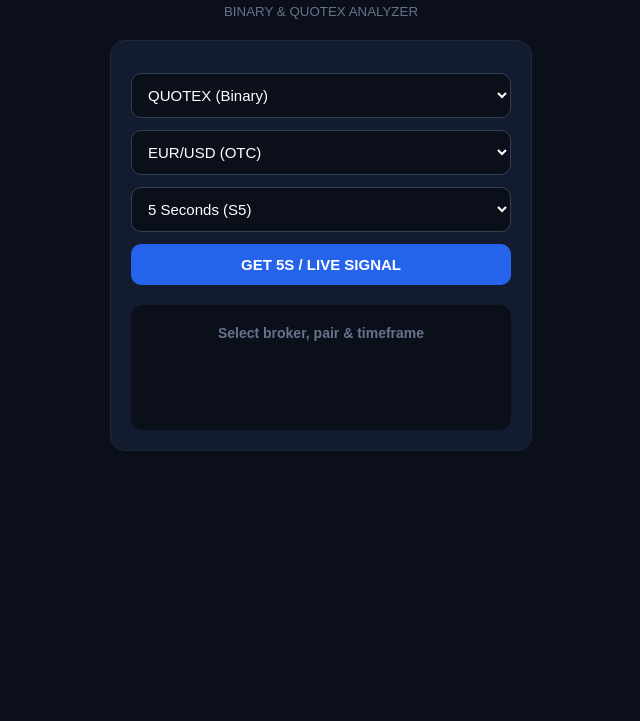
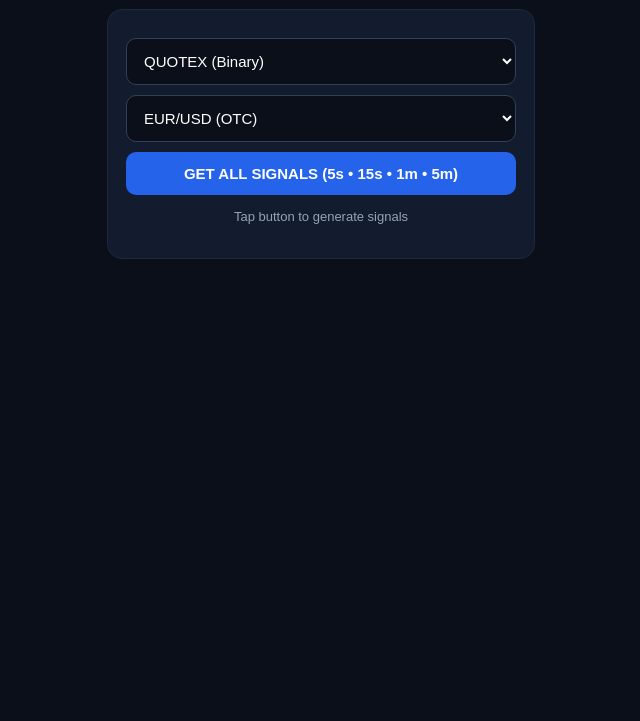
Before and after one commit to fssff224-svg/vision-bot, a plain HTML site: page index.html in a window 1280 px wide. Shown: the part 79-800 px from the top of the page, without its empty margins (319-959 px from the left). Drawn offline with Linux system fonts and the light colour scheme.

Commit message:
Update index.html

```diff
--- a/index.html
+++ b/index.html
@@ -2,20 +2,24 @@
 <html>
 <head>
 <meta name="viewport" content="width=device-width, initial-scale=1.0">
-<title>Quotex Vision Signal Pro</title>
+<title>Vision Signal Pro</title>
 <style>
-body{background:#0b0f19;color:#fff;font-family:sans-serif;text-align:center;padding:20px}
-.box{background:#131b2e;border:1px solid #1e293b;border-radius:15px;padding:20px;max-width:380px;margin:20px auto}
-h2{color:#38bdf8;margin-bottom:5px}
-select,button{width:100%;padding:12px;margin-top:12px;border-radius:10px;border:1px solid #334155;font-size:15px}
+body{background:#0b0f19;color:#fff;font-family:sans-serif;text-align:center;padding:15px}
+.box{background:#131b2e;border:1px solid #1e293b;border-radius:15px;padding:18px;max-width:390px;margin:15px auto}
+h2{color:#38bdf8;margin:0 0 4px}
+select,button{width:100%;padding:13px;margin-top:10px;border-radius:10px;border:1px solid #334155;font-size:15px}
 select{background:#0b0f19;color:#fff}
-button{background:#2563eb;color:#fff;font-weight:bold;border:none}
-#res{margin-top:20px;padding:20px;background:#0b0f19;border-radius:12px;min-height:85px;font-size:22px;font-weight:bold}
+button{background:#2563eb;color:#fff;font-weight:bold;border:none;cursor:pointer}
+.grid{display:grid;grid-template-columns:1fr 1fr;gap:10px;margin-top:16px}
+.card{background:#0b0f19;border:1px solid #1e293b;border-radius:12px;padding:12px}
+.tf{font-size:11px;color:#94a3b8;margin-bottom:4px}
+.sig{font-size:16px;font-weight:bold}
+.acc{font-size:11px;color:#64748b;margin-top:3px}
 </style>
 </head>
 <body>
 <h2>VISION SIGNAL PRO</h2>
-<small style="color:#64748b">BINARY & QUOTEX ANALYZER</small>
+<small style="color:#64748b">QUOTEX & BINARY ANALYZER</small>
 <div class="box">
 <select id="broker">
 <option>QUOTEX (Binary)</option>
@@ -30,48 +34,37 @@ button{background:#2563eb;color:#fff;font-weight:bold;border:none}
 <option value="USDINR-OTC">USD/INR (OTC)</option>
 <option value="USDBRL-OTC">USD/BRL (OTC)</option>
 <option value="USDPKR-OTC">USD/PKR (OTC)</option>
-<option value="NZDCAD-OTC">NZD/CAD (OTC)</option>
 <option value="XAUUSD">XAU/USD (Gold)</option>
 <option value="BTCUSDT">BTC/USDT (Live Crypto)</option>
 <option value="ETHUSDT">ETH/USDT (Live Crypto)</option>
 </select>
-<select id="tf">
-<option>5 Seconds (S5)</option>
-<option>10 Seconds (S10)</option>
-<option>15 Seconds (S15)</option>
-<option>30 Seconds (S30)</option>
-<option>1 Minute (M1)</option>
-<option>5 Minutes (M5)</option>
-</select>
-<button onclick="go()">GET 5S / LIVE SIGNAL</button>
-<div id="res" style="color:#64748b;font-size:14px">Select broker, pair & timeframe</div>
+<button type="button" onclick="runSignal()">GET ALL SIGNALS (5s • 15s • 1m • 5m)</button>
+<div id="status" style="margin-top:14px;font-size:13px;color:#94a3b8">Tap button to generate signals</div>
+<div class="grid" id="grid"></div>
 </div>
 <script>
-async function go(){
-  let br=document.getElementById('broker').value;
-  let p=document.getElementById('pair').value;
-  let tf=document.getElementById('tf').value;
-  let r=document.getElementById('res');
-  r.style.color='#38bdf8'; r.style.fontSize='15px';
-  r.innerHTML='Scanning '+br+' ('+tf+')...';
-  try{
-    if(p.endsWith('USDT')){
-      let a=await fetch('https:'+String.fromCharCode(47,47)+'://binance.com);
-      let d=await a.json();
-      let ch=parseFloat(d.priceChangePercent);
-      let dir=ch>=0?'CALL / BUY ⬆':'PUT / SELL ⬇';
-      r.style.color=ch>=0?'#22c55e':'#ef4444';
-      r.style.fontSize='22px';
-      r.innerHTML=dir+'<br><small style="font-size:12px;color:#94a3b8">Price: $'+parseFloat(d.lastPrice).toFixed(2)+' • '+tf+'</small>';
-    }else{
-      await new Promise(x=>setTimeout(x,1200));
-      let up=Math.random()>0.5;
-      let acc=Math.floor(85+Math.random()*12);
-      r.style.color=up?'#22c55e':'#ef4444';
-      r.style.fontSize='22px';
-      r.innerHTML=(up?'CALL / BUY ⬆':'PUT / SELL ⬇')+'<br><small style="font-size:12px;color:#94a3b8">'+p+' • '+tf+' • '+acc+'%</small>';
+function runSignal(){
+  var br=document.getElementById('broker').value;
+  var p=document.getElementById('pair').value;
+  var st=document.getElementById('status');
+  var gr=document.getElementById('grid');
+  st.style.color='#38bdf8';
+  st.innerHTML='Scanning '+br+' - '+p+'...';
+  gr.innerHTML='';
+  setTimeout(function(){
+    var tfs=['5 SECONDS (S5)','15 SECONDS (S15)','1 MINUTE (M1)','5 MINUTES (M5)'];
+    var html='';
+    for(var i=0;i<tfs.length;i++){
+      var up=Math.random()>0.5;
+      var acc=Math.floor(84+Math.random()*13);
+      var col=up?'#22c55e':'#ef4444';
+      var txt=up?'CALL / BUY UP':'PUT / SELL DOWN';
+      html+='<div class="card"><div class="tf">'+tfs[i]+'</div><div class="sig" style="color:'+col+'">'+txt+'</div><div class="acc">Accuracy: '+acc+'%</div></div>';
     }
-  }catch(e){r.innerHTML='Try again'}
+    st.style.color='#94a3b8';
+    st.innerHTML=p+' - Signals Ready';
+    gr.innerHTML=html;
+  },800);
 }
 </script>
 </body>
```
